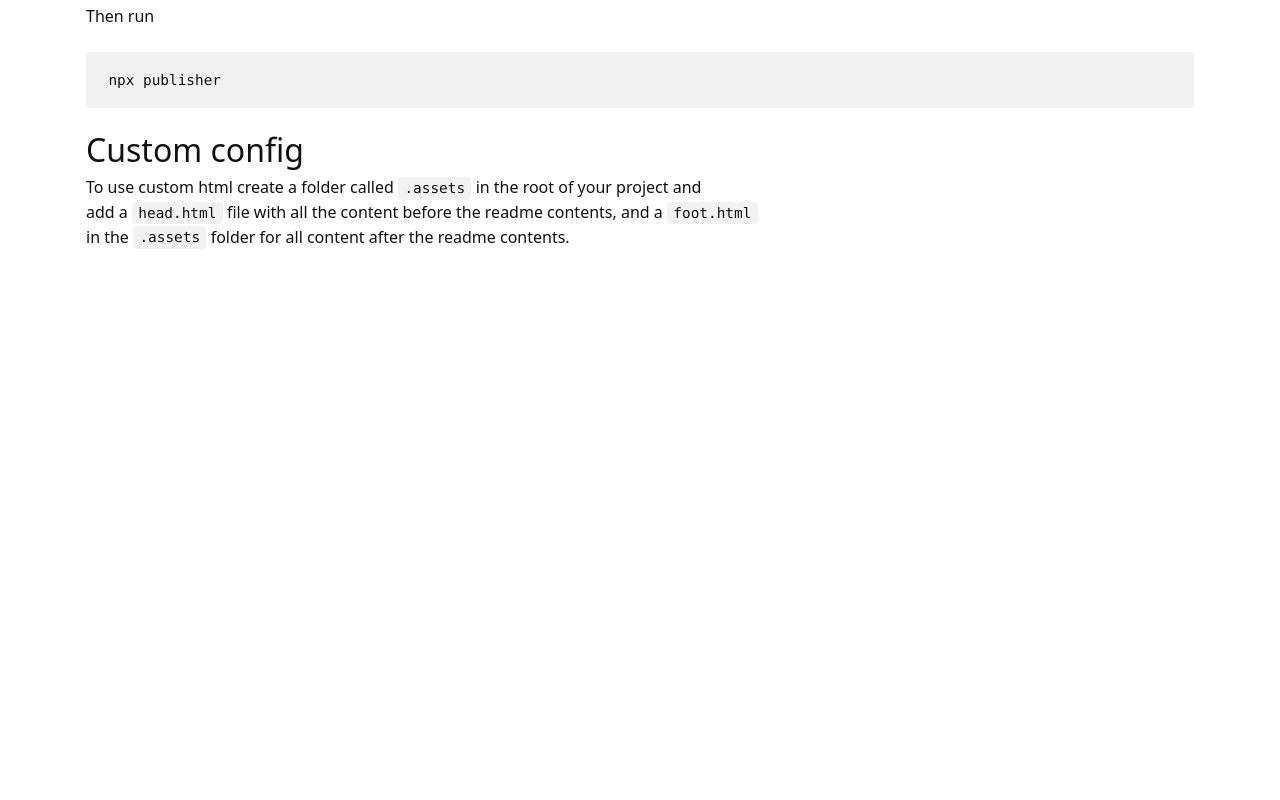
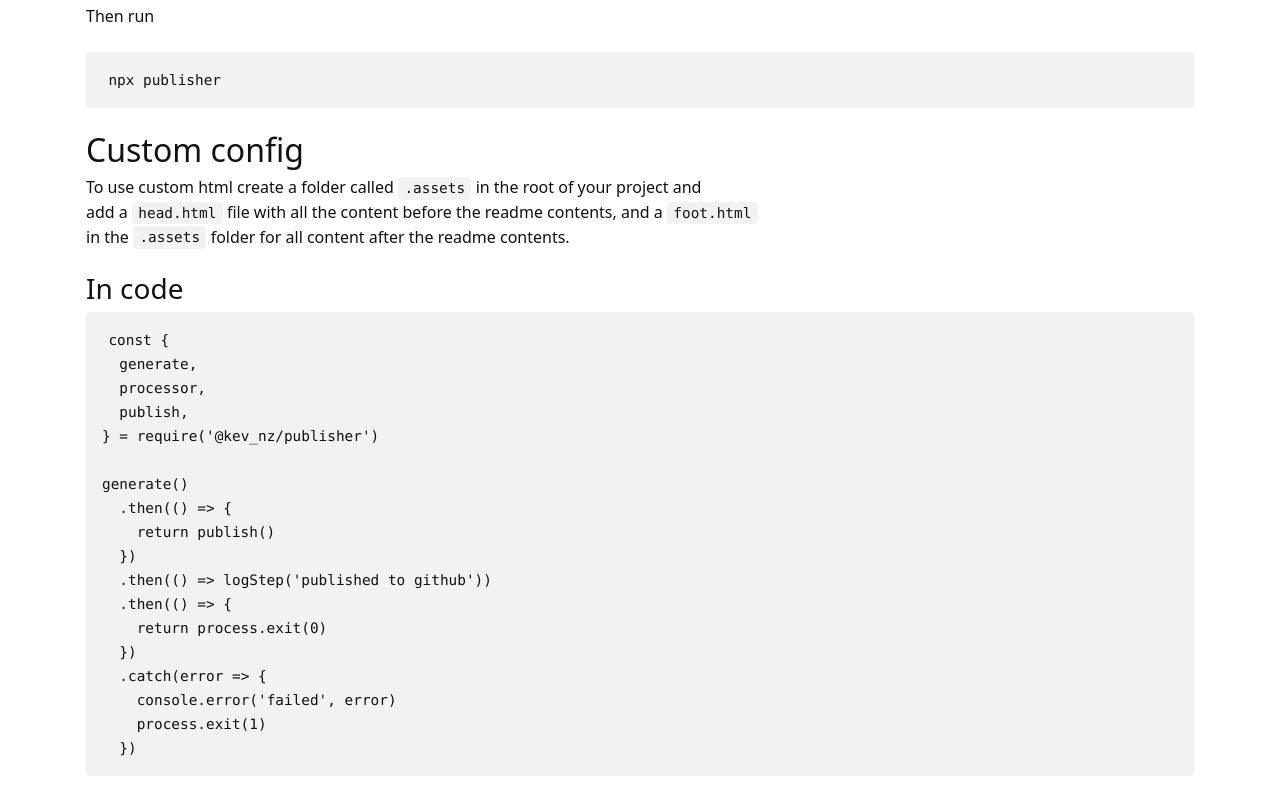
Before and after one commit to Kevnz/publisher, a plain HTML site: page index.html in a window 1280 px wide. Shown: the part 543-1343 px from the top of the page. Before the commit the page ends 816 px from the top, so only its background shows below. Drawn offline with Linux system fonts and the light colour scheme.

Commit message:
Publisher generated commit [ci skip]

```diff
--- a/index.html
+++ b/index.html
@@ -14,13 +14,32 @@
 <p><a href="https://badge.fury.io/js/%40kev_nz%2Fpublisher"><img src="https://badge.fury.io/js/%40kev_nz%2Fpublisher.svg" alt="npm version" /></a></p>
 <p>Publish your readme to gh-pages.</p>
 <h2 id="usage">Usage</h2>
-<pre><code class="bash language-bash">npm install @kev_nz/publisher --save-dev</code></pre>
+<pre><code class="hljs bash language-bash">npm install @kev_nz/publisher --save-dev</code></pre>
 <p>Then run</p>
-<pre><code class="bash language-bash">npx publisher</code></pre>
+<pre><code class="hljs bash language-bash">npx publisher</code></pre>
 <h2 id="custom-config">Custom config</h2>
 <p>To use custom  html create a folder called <code>.assets</code> in the root of your project and<br />
 add a <code>head.html</code> file with all the content before the readme contents, and a <code>foot.html</code><br />
 in the <code>.assets</code> folder for all content after the readme contents.</p>
+<h3 id="in-code">In code</h3>
+<pre><code class="hljs js language-js"><span class="hljs-keyword">const</span> {
+  generate,
+  processor,
+  publish,
+} = <span class="hljs-built_in">require</span>(<span class="hljs-string">'@kev_nz/publisher'</span>)
+
+generate()
+  .then(<span class="hljs-function"><span class="hljs-params">()</span> =&gt;</span> {
+    <span class="hljs-keyword">return</span> publish()
+  })
+  .then(<span class="hljs-function"><span class="hljs-params">()</span> =&gt;</span> logStep(<span class="hljs-string">'published to github'</span>))
+  .then(<span class="hljs-function"><span class="hljs-params">()</span> =&gt;</span> {
+    <span class="hljs-keyword">return</span> process.exit(<span class="hljs-number">0</span>)
+  })
+  .catch(<span class="hljs-function"><span class="hljs-params">error</span> =&gt;</span> {
+    <span class="hljs-built_in">console</span>.error(<span class="hljs-string">'failed'</span>, error)
+    process.exit(<span class="hljs-number">1</span>)
+  })</code></pre>
   </div>
 <script async src="https://www.googletagmanager.com/gtag/js?id=UA-64038939-2"></script>
 <script>
```
